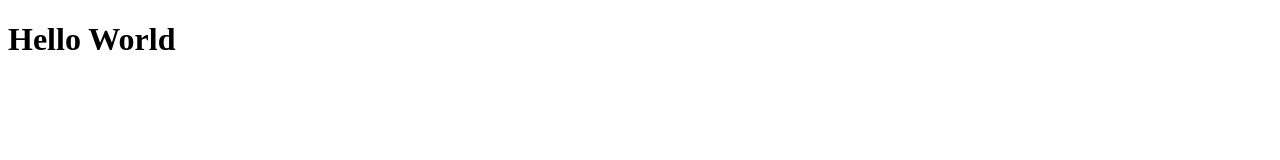
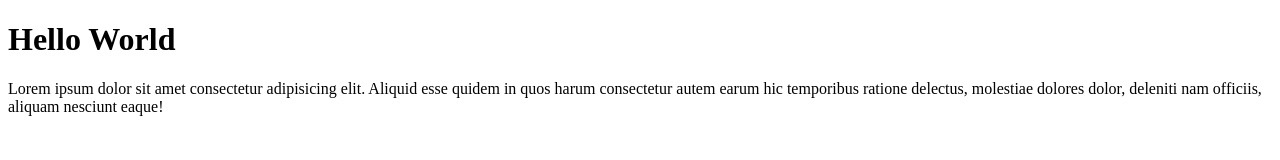
Before and after one commit to fredy-svg/frd-git-test, a plain HTML site: page index.html in a window 1280 px wide. Drawn offline with Linux system fonts and the light colour scheme.

Commit message:
menambahkan paragraf

```diff
--- a/index.html
+++ b/index.html
@@ -7,5 +7,6 @@
 </head>
 <body>
     <h1>Hello World</h1>
+    <p>Lorem ipsum dolor sit amet consectetur adipisicing elit. Aliquid esse quidem in quos harum consectetur autem earum hic temporibus ratione delectus, molestiae dolores dolor, deleniti nam officiis, aliquam nesciunt eaque!</p>
 </body>
 </html>
```
